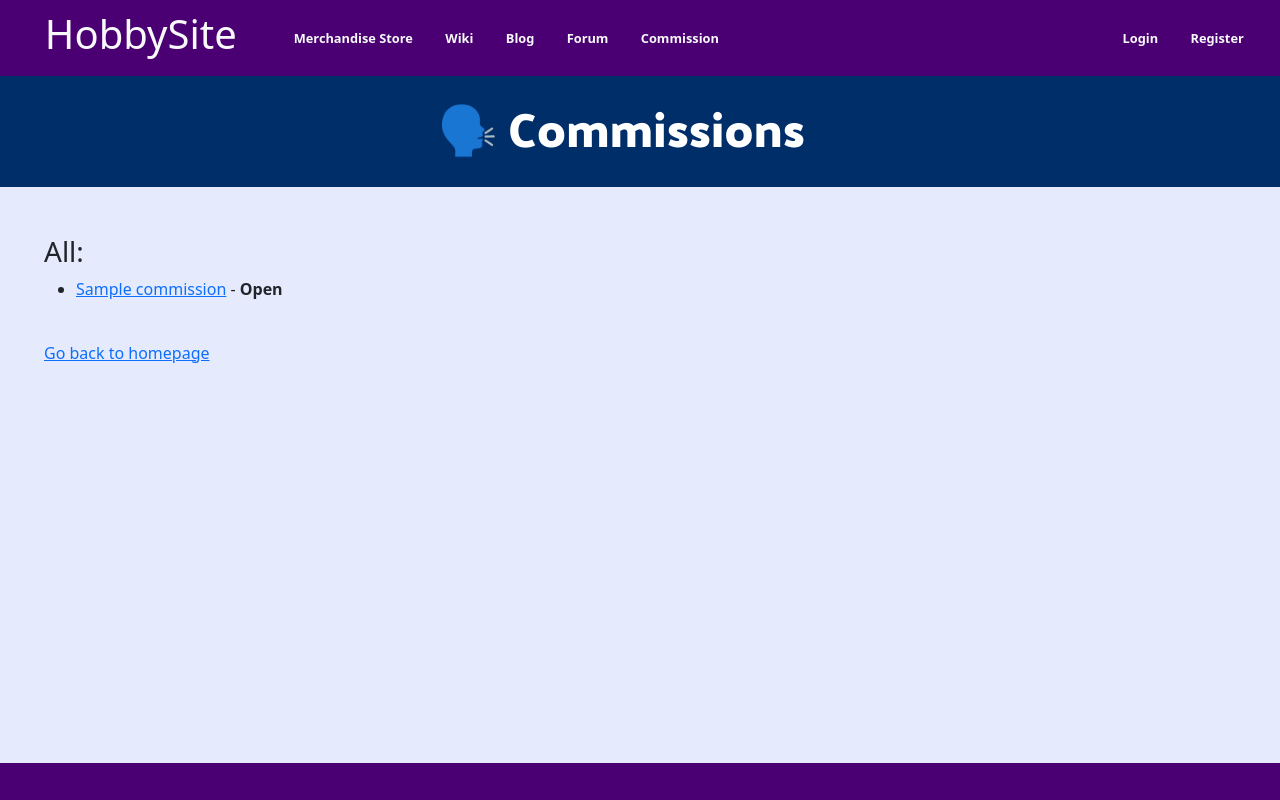
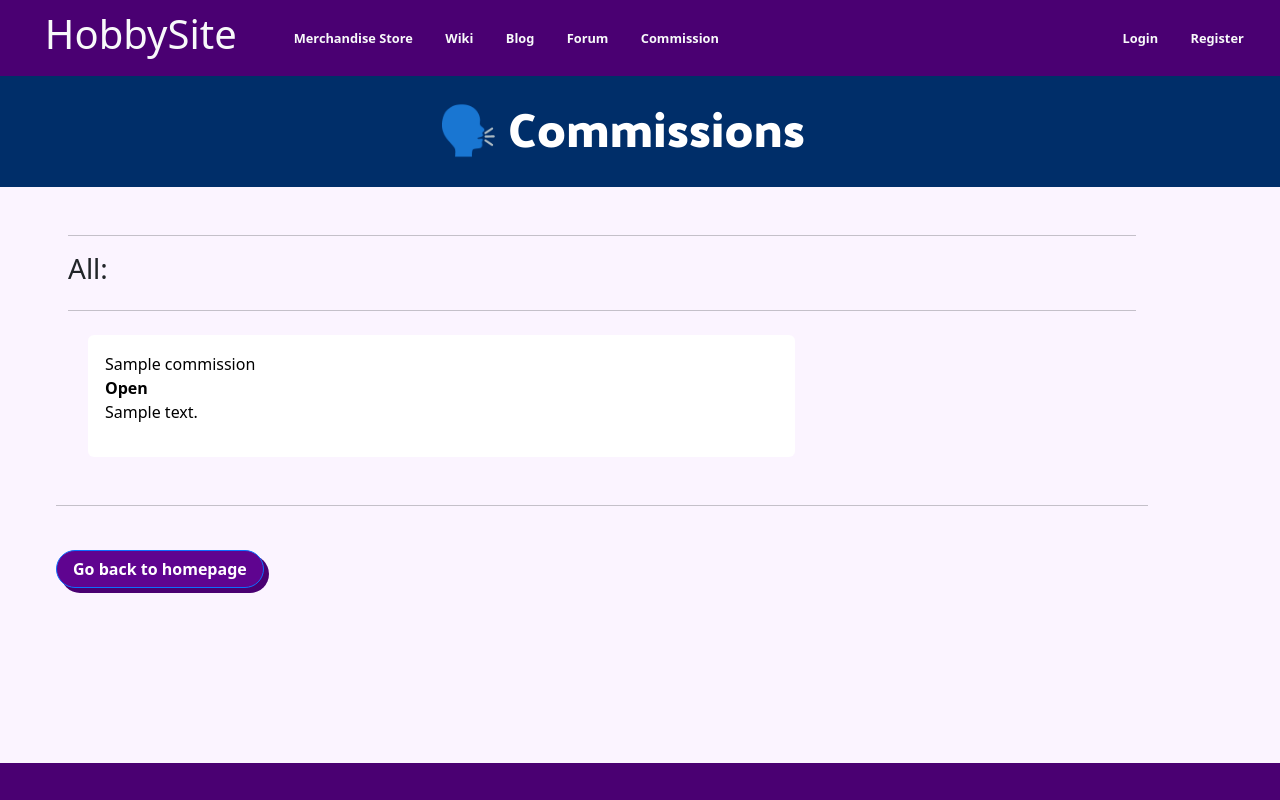
Before and after one commit to madyoung914/hobbysite-ED-1, a Django app: page /commissions/list in a window 1280 px wide. Run offline with Django 5.2, Linux system fonts and the light colour scheme; tables that the repository leaves empty hold one stand-in row (values such as "Sample post"); parts of the project's set-up code (start-up, migrations or seed data) failed here and were passed over.

Commit message:
Style Commission List

```diff
--- a/hobbysite/commissions/templates/commissions/commission_list.html
+++ b/hobbysite/commissions/templates/commissions/commission_list.html
@@ -8,45 +8,84 @@
 </div>
 
 <div class="container app-content">
+    <div class="container">
         {% if request.user.is_authenticated %}
-    <h3>Created:</h3>
-    <ul>
+        <hr>
+        <h3 class="row">Created:</h3>
+        <hr>
+        <ul class="mt-4 mb-5">
 
             {% for commission in createdCommissions %}
-        <li>
-            <a href={{commission.get_absolute_url}}>{{commission.title}}</a> - <b>{{commission.get_status_display}}</b>
+            <li class="row mb-2">
+                <a class="col-sm-8 btn btn-item" href={{commission.get_absolute_url}}>
+                    {{commission.title}} <br>
+
+                    <b>{{commission.get_status_display}}</b> <br>
+                    <p>{{commission.description}}</p>
+                </a>
+            </li>
+
+            {% endfor %}
+        </ul>
+        {% if request.user.is_authenticated %}
+        <div class="row">
+            <a class="col-sm-4 offset-4 btn btn-primary mt-5" href="{% url 'commissions:commission-add' %}"> Add Commission </a>
+        </div>
+        {% endif %}
+    </div>
+
+    <div class="container">
+        <hr>
+        <h3 class="row">Applied:</h3>
+        <hr>
+        <ul class="mt-4 mb-5">
+            {% for commission in appliedCommissions %}
+            <li class="row mb-2">
+                <a class="col-sm-8 btn btn-item" href={{commission.get_absolute_url}}>
+                    {{commission.title}} <br>
+
+                    <b>{{commission.get_status_display}}</b> <br>
+                    <p>{{commission.description}}</p>
+                </a>
+            </li>
+
+            {% endfor %}
+        </ul>
+
+
+
+    </div>
+
+        {% endif %}
+
+           <div class="container">
+               <hr>
+               <div class="row">
+               <h3>All:</h3>
+                </div>
+               <hr>
+               <ul class="mt-4 mb-5">
+                   {% for commission in object_list %}
+                   <li class="row  mb-2">
+                       <a class="col-sm-8 btn btn-item" href={{commission.get_absolute_url}}>
+                           {{commission.title}} <br>
+
+                           <b>{{commission.get_status_display}}</b> <br>
+                           <p>{{commission.description}}</p>
+                       </a>
                    </li>
                    {% endfor %}
                </ul>
-    <h3>Applied:</h3>
-    <ul>
-        {% for commission in appliedCommissions %}
-        <li>
-            <a href={{commission.get_absolute_url}}>{{commission.title}}</a> - <b>{{commission.get_status_display}}</b>
-        </li>
-        {% endfor %}
-    </ul>
-    {% endif %}
+           </div>
+        <hr>
 
-
-    <h3>All:</h3>
-    <ul>
-        {% for commission in object_list %}
-        <li>
-            <a href={{commission.get_absolute_url}}>{{commission.title}}</a> - <b>{{commission.get_status_display}}</b>
-        </li>
-        {% endfor %}
-    </ul>
-
-    {% if request.user.is_authenticated %}
-    <a href="{% url 'commissions:commission-add' %}"> Add Commission </a>
-    {% endif %}
 
         {% if request.user.is_authenticated %}
         <br>
-    <a href="{% url 'user_management:profile' username=user.username %}">Go back to profile</a>
+        <a class="btn btn-primary rounded-pill my-1" href="{% url 'user_management:profile' username=user.username %}">Go back to profile</a>
         {% endif %}
         <br>
-    <a href="{% url 'main_interface:homepage'%}">Go back to homepage</a>
+        <a class="btn btn-primary rounded-pill my-1" href="{% url 'main_interface:homepage'%}">Go back to homepage</a>
+
     </div>
     {% endblock %}
--- a/hobbysite/static/style.css
+++ b/hobbysite/static/style.css
@@ -4,11 +4,17 @@
 
 }
 
-.app-links {
+.nav-item {
 	margin: 1px 0 0 0;
 	padding: 0px .2px 0px .2px;
+	color: #ffffff;
 	font-size: .8rem;
 	font-weight: bold;
+}
+
+.nav-item:hover {
+	background-color: #ffffff;
+	color: #4A0072;
 }
 
 .navbar-brand {
@@ -34,6 +40,20 @@
 	color: #ffffff;
 	box-shadow: #002E69 5px 5px;
 	outline: none !important;
+}
+
+.btn-item {
+	background-color: #ffffff;
+	color: #000000;
+	outline:5px black;
+	padding: 1rem 16px 1rem 16px;
+	text-align: left;
+}
+
+.btn-item:hover {
+	background-color: #E0EAFF;
+	color: #000000;
+	box-shadow: #002E69 5px 5px;
 }
 
 .footer {
@@ -66,7 +86,7 @@ html, body {
 body {
 	display: flex;
 	flex-direction: column;
-	background: #E5EBFC;
+	background: #FBF4FF;
 }
 
 main {
--- a/hobbysite/templates/base.html
+++ b/hobbysite/templates/base.html
@@ -17,7 +17,7 @@
     <body>
         <header>
 
-            <nav class="navbar navbar-expand-lg px-2 py-1 m-0 text-white">
+            <nav class="navbar navbar-expand-lg px-2 py-1 m-0">
                 <div class="container-fluid">
                     <!-- Left content (optional) -->
                     <h1 class="navbar-brand"><a class="nav-link link-light" href="{% url 'main_interface:homepage' %}">HobbySite</a></h1>
```
Also changed, not shown: hobbysite/commissions/templates/commissions/job_view.html (+16 -1 lines). Lines whose indentation alone changed are shown as unchanged.
